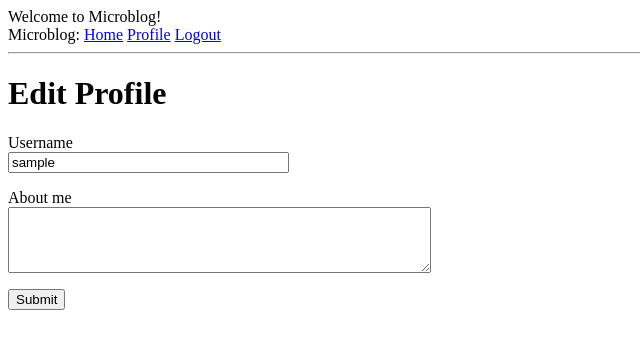
After one commit to sunchengyi/microblog, a Flask app: page /edit_profile in a window 1280 px wide. The commit adds this page. Shown: the top 349 px of the page, without its empty margins (0-640 px from the left). Run offline with Flask 2, Linux system fonts and the light colour scheme; the visitor is signed in with stand-in values (Sample User, id 1); data comes from the database, SQL or seed files in the repository.

Commit message:
Complete the chapter 06.

```diff
--- a/app/form.py
+++ b/app/form.py
@@ -1,10 +1,10 @@
 from flask_wtf import FlaskForm
-from wtforms import StringField, PasswordField, BooleanField, SubmitField
-from wtforms.validators import ValidationError, DataRequired, Email, EqualTo
+from wtforms import StringField, PasswordField, BooleanField, SubmitField, \
+                    TextAreaField
+from wtforms.validators import ValidationError, DataRequired, Email, EqualTo, \
+                               Length
 
 from app.models import User
-
-
 
 class LoginForm(FlaskForm):
     username = StringField('Username', validators=[DataRequired()])
@@ -28,3 +28,8 @@ class RegistrationForm(FlaskForm):
         user = User.query.filter_by(email=email.data).first()
         if user is not None:
             raise ValidationError('Please use a different email.')
+
+class EditProfileForm(FlaskForm):
+    username = StringField('Username', validators=[DataRequired()])
+    about_me = TextAreaField('About me', validators=[Length(min=0, max=140)])
+    submit = SubmitField('Submit')
--- a/app/routes.py
+++ b/app/routes.py
@@ -5,7 +5,7 @@ from datetime import datetime
 
 from flask import render_template, flash, redirect, url_for
 from app import app, db
-from app.form import LoginForm, RegistrationForm
+from app.form import LoginForm, RegistrationForm, EditProfileForm
 
 from flask_login import current_user, login_user, logout_user, login_required
 from flask import request
@@ -69,6 +69,9 @@ def register():
 @app.route('/user/<username>')
 @login_required
 def user(username):
+    """
+    The profile view of user.
+    """
     user=User.query.filter_by(username=username).first_or_404()
     posts = [
         {'author': user, 'body': 'Test post #1'},
@@ -81,3 +84,18 @@ def before_request():
     if current_user.is_authenticated:
         current_user.last_seen = datetime.utcnow()
         db.session.commit()
+
+@app.route('/edit_profile', methods=['GET', 'POST'])
+@login_required
+def edit_profile():
+    form = EditProfileForm()
+    if form.validate_on_submit():
+        current_user.username = form.username.data
+        current_user.about_me = form.about_me.data
+        db.session.commit()
+        flash('Your changes have been saved.')
+        return redirect(url_for('edit_profile'))
+    elif request.method == 'GET':
+        form.username.data = current_user.username
+        form.about_me.data = current_user.about_me
+    return render_template('edit_profile.html', tile='Edit Profile', form=form)
--- /dev/null
+++ b/app/templates/edit_profile.html
@@ -0,0 +1,23 @@
+{% extends 'base.html' %}
+
+{% block content %}
+    <h1>Edit Profile</h1>
+    <form action="" method="post">
+        {{ form.hidden_tag() }}
+        <p>
+            {{ form.username.label }}<br>
+            {{ form.username(size=32) }}<br>
+            {% for error in form.username.errors %}
+                <span style="color: red;">[{{ error }}]</span>
+            {% endfor %}
+        </p>
+        <p>
+            {{ form.about_me.label }}<br>
+            {{ form.about_me(cols=50, rows=4) }}<br>
+            {% for error in form.about_me.errors %}
+                <span style="color: red">[{{ error }}]</span>
+            {% endfor %}
+        </p>
+        <p>{{ form.submit }}</p>
+    </form>
+{% endblock %}
--- a/app/templates/user.html
+++ b/app/templates/user.html
@@ -8,6 +8,10 @@
                 <h1>User: {{ user.username}}</h1>
                 {% if user.about_me %}<p>{{user.about_me}}</p>{% endif %}
                 {% if user.last_seen %}<p>Last seen on: {{ user.last_seen }}</p>{% endif %}
+                {% if user==current_user %}
+                    <p><a href="{{ url_for('edit_profile') }}">Edit your profile</a></p>
+                {% endif %}
+                <p></p>
             </td>
         </tr>
     </table>
```
